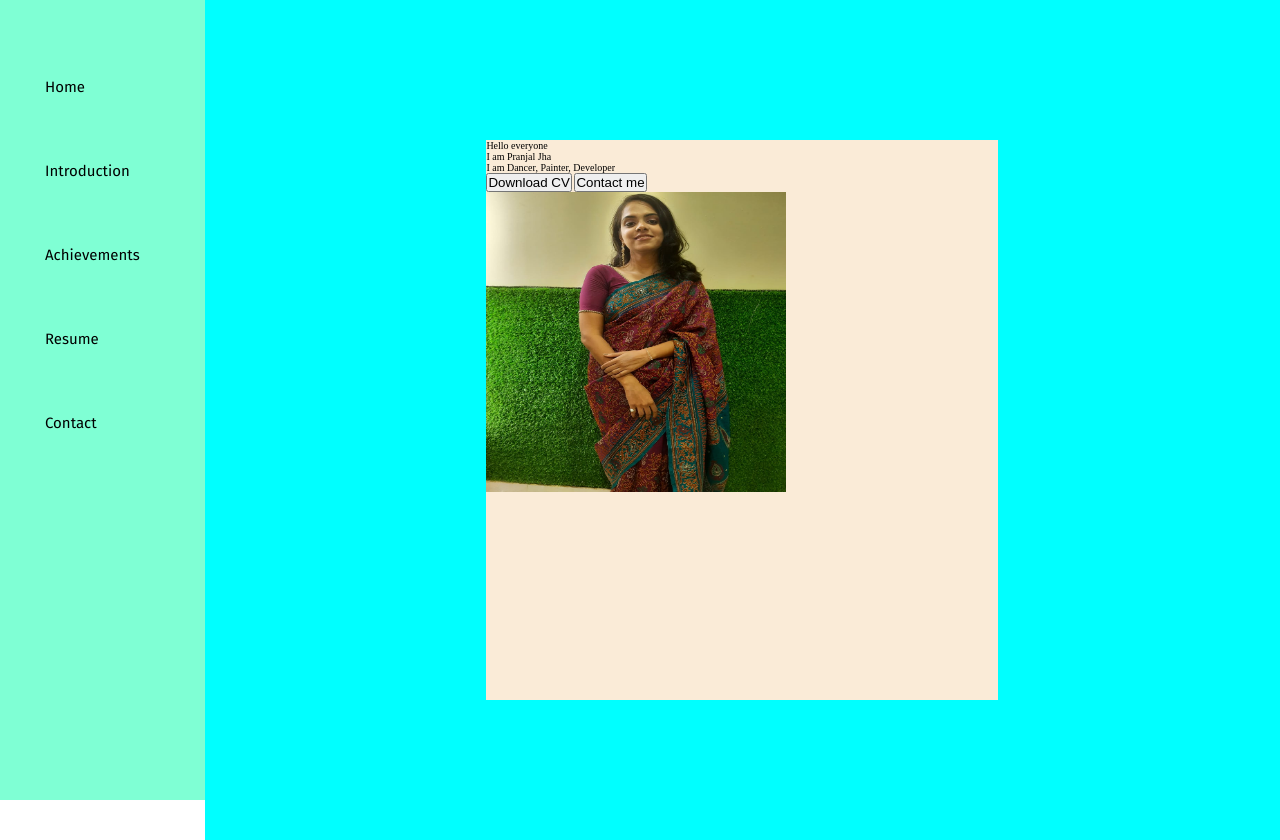
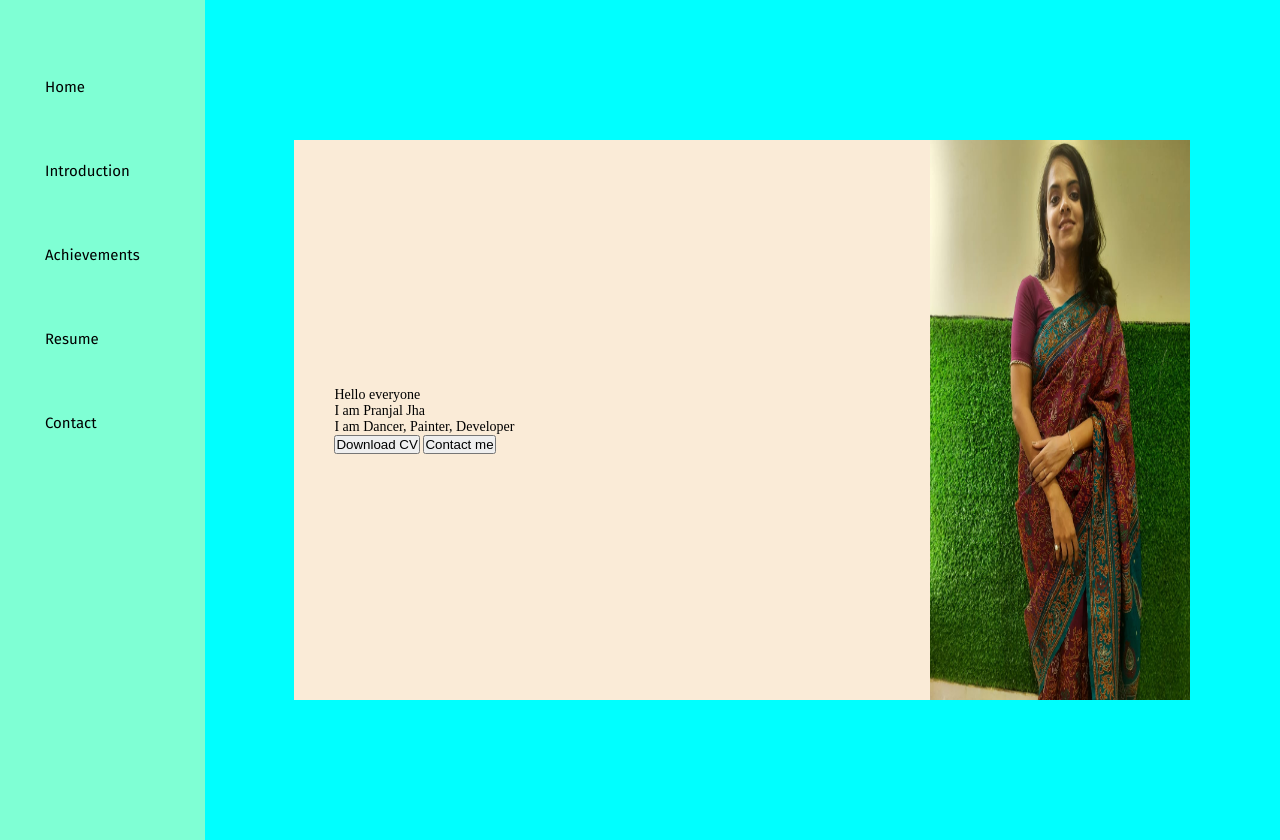
Before and after one commit to pranjal-jha-28/portfolio, a website: page index.html in a window 1280 px wide. Drawn offline with Linux system fonts and the light colour scheme.

Commit message:
added flex box

```diff
--- a/style.css
+++ b/style.css
@@ -8,7 +8,6 @@
     background-color: aquamarine;
     width: 16vw;
     font-family: 'Fira Sans', sans-serif;
-    height: 100vh;
 }
 
 .sidebar nav{
@@ -24,7 +23,7 @@
 .main{
     background-color: aqua;
     width: 84vw;
-    font-size: 10px;
+    font-size: 14px;
 }
 
 .container{
@@ -34,8 +33,10 @@
 .infoContainer{
     background-color: antiquewhite;
     margin: 140px auto;
-    width: 40vw;
+    width: 70vw;
     height: 70vh;
+    display: flex;
+    justify-content: space-between;
 }
 
 .profilePic{
@@ -43,7 +44,12 @@
     width: 100%;
 }
 
+.devInfo{
+    display: flex;
+    padding: 0 40px;
+    flex-direction: column;
+    justify-content: center;
+}
 .devPic {
-    height: 300px;
-    width: 300px;
+    width: 260px;
 }
```
